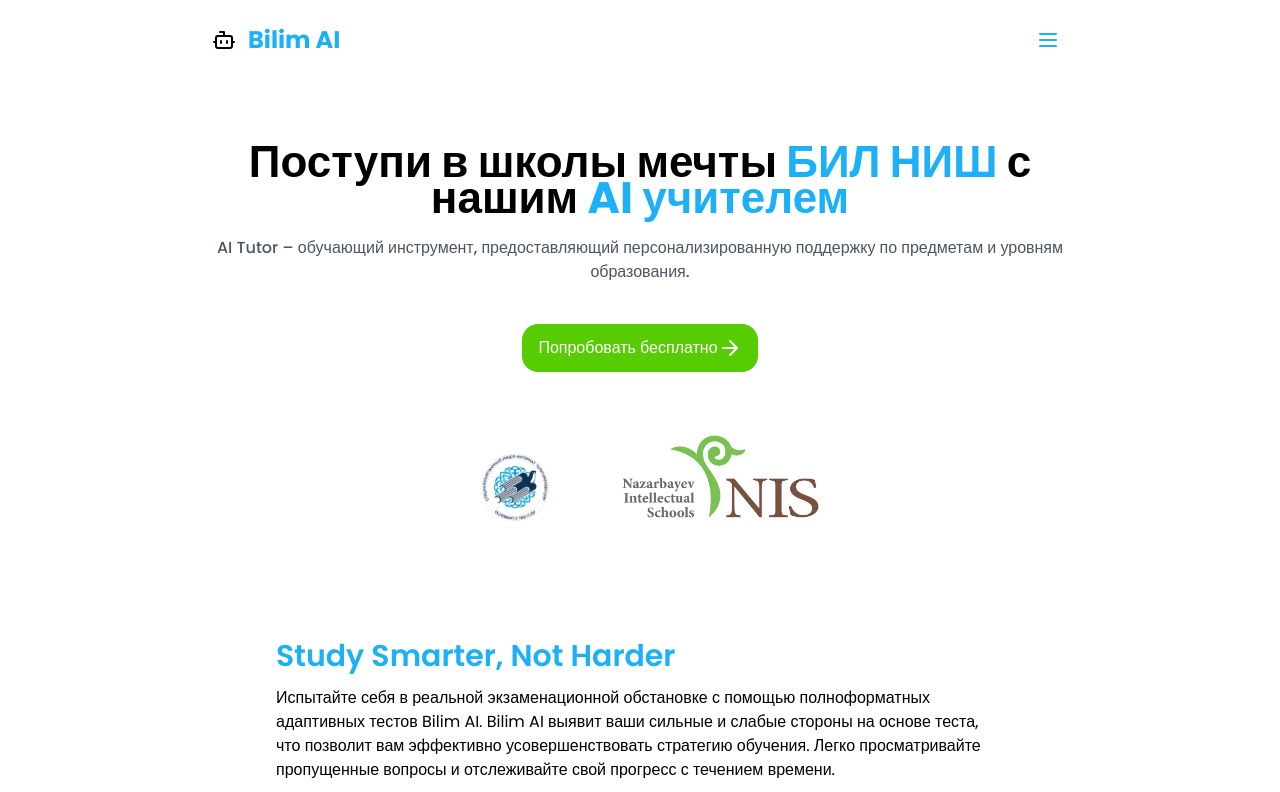
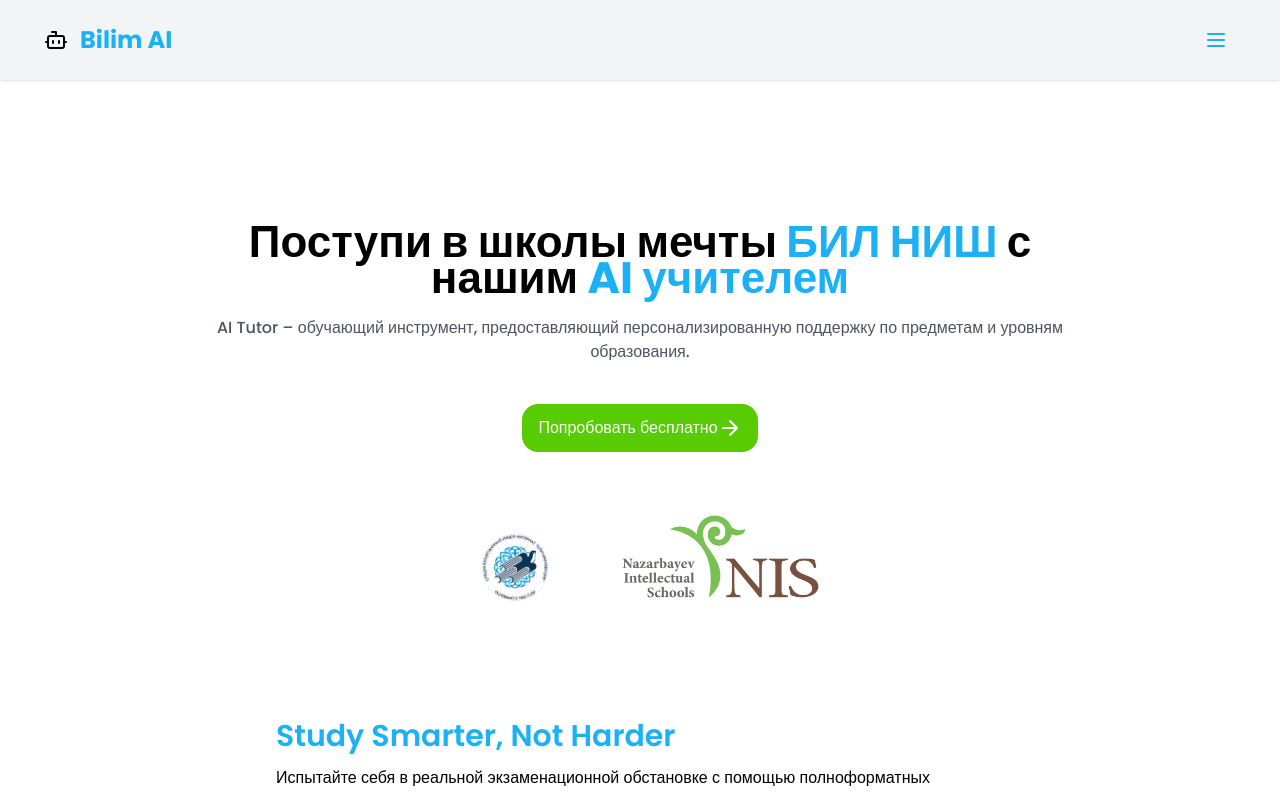
Before and after one commit to meirrrrr/bilimAI-frontend, a Next.js app: page / in a window 1280 px wide. Shown: the top 792 px of the page. Built offline with nearby package versions, Linux system fonts and the light colour scheme.

Commit message:
feat: add sizes

```diff
--- a/app/chat/page.tsx
+++ b/app/chat/page.tsx
@@ -1,11 +1,7 @@
 "use client";
 import { useState } from "react";
-import axios from "axios";
 import { Textarea } from "@/components/ui/textarea";
 import { Button } from "@/components/ui/button";
-import Link from "next/link";
-import logo from "../utils/logo.svg";
-import Image from "next/image";
 import TopBar from "../../components/TopBar";
 
 const apikey = process.env.OPENAI_API_KEY;
--- a/app/page.tsx
+++ b/app/page.tsx
@@ -4,8 +4,6 @@
 import Image from "next/image";
 import ktl from "./utils/ktl.png";
 import nis from "./utils/nis.jpg";
-import logo from "./utils/logo.svg";
-import TopBar from "@/components/TopBar";
 
 export default function Component() {
   const [isMenuOpen, setIsMenuOpen] = useState(false);
@@ -16,8 +14,8 @@
 
   return (
     <div className="flex flex-col items-center min-h-screen">
-      <header className="w-full shadow px-3">
-        <div className="container mx-auto flex items-center justify-between py-5 md:px-[102px] lg:px-[200px]">
+      <header className="w-full shadow px-3 bg-gray-100 mb-[80px]">
+        <div className="container mx-auto flex items-center justify-between py-5">
           <div className="flex items-center gap-3">
             <BotIcon />
             <h1 className="text-2xl font-bold text-[#1CB0F6]">Bilim AI</h1>
@@ -30,7 +28,6 @@
           </button>
         </div>
       </header>
-
       {/* Sliding Menu */}
       <div
         className={`fixed top-0 left-0 w-full bg-gray-200 transform h-[150px] ${
```
